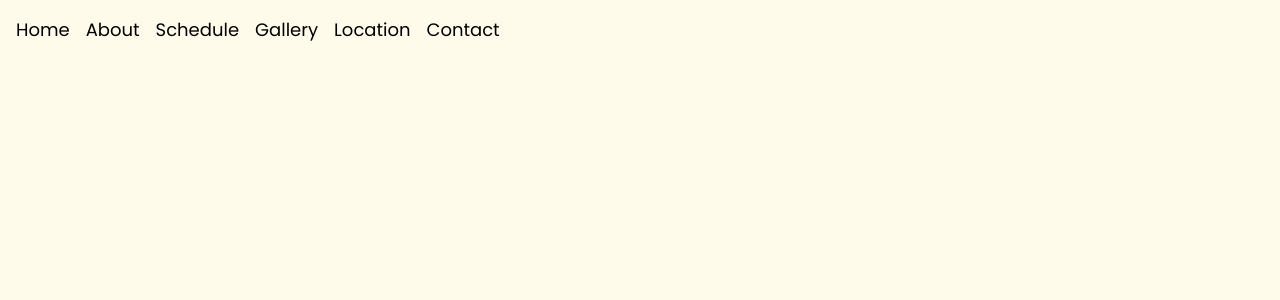
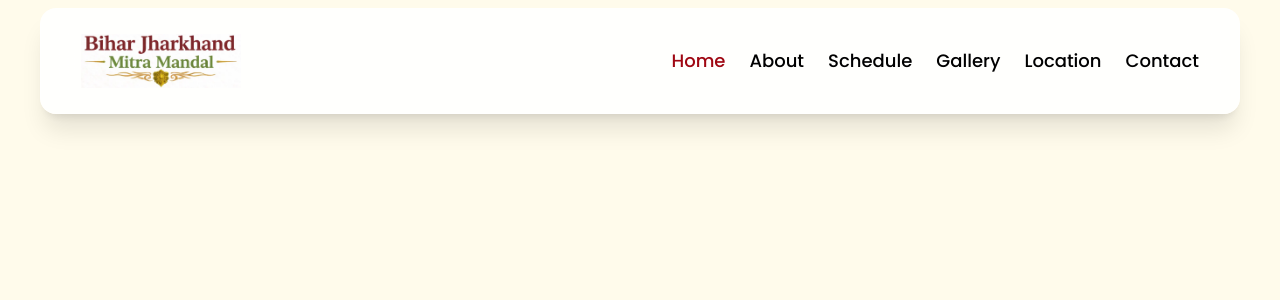
Before and after one commit to neoxsa/bihar-diwas-event-landing-page, a React (Vite) app: page / in a window 1280 px wide. Shown: the top 300 px of the page. Built offline with nearby package versions, Linux system fonts and the light colour scheme.

Commit message:
feat: update NavBar with logo and navigation links

```diff
--- a/src/components/NavBar.jsx
+++ b/src/components/NavBar.jsx
@@ -1,18 +1,58 @@
 import React from 'react'
+import logo from '/images/logo.webp'
+import { NavLink } from 'react-router-dom'
 
 export default function NavBar() {
+
+    // NavLink Class
+    const navLinkClass = ({ isActive }) => `${isActive ? 'text-red-800' : 'text-black'} hover:text-red-700 font-medium transition-all duration-300`
+
     return (
-<nav className='flex justify items-center p-4'>
+        <nav className='flex justify-between items-center px-4 mt-2 mx-5 md:py-2 md:px-10 md:mx-10 bg-white/90 backdrop-blur-xl border border-white/10 shadow-xl shadow-black/10 rounded-2xl transition-all duration-300'>
             <div>
-            {/* <img src={logo} alt="logo" className='w-10 h-10' /> */}
+                <img src={logo} alt="logo" className='w-30 h-25 xl:w-40 xl:h-22 object-contain' />
             </div>
-        <ul className='flex justify-center items-center gap-4 text-lg'>
-            <li>Home</li>
-            <li>About</li>
-            <li>Schedule</li>
-            <li>Gallery</li>
-            <li>Location</li>
-            <li>Contact</li>
+            <ul className='flex justify-center items-center md:gap-6 gap-2 text-lg'>
+                <li>
+                    <NavLink
+                        to="/"
+                        className={navLinkClass}>
+                        Home
+                    </NavLink>
+                </li>
+                <li>
+                    <NavLink
+                        to="/about"
+                        className={navLinkClass}>
+                        About
+                    </NavLink>
+                </li>
+                <li>
+                    <NavLink
+                        to="/schedule"
+                        className={navLinkClass}>
+                        Schedule</NavLink></li>
+                <li>
+                    <NavLink
+                        to="/gallery"
+                        className={navLinkClass}>
+                        Gallery
+                    </NavLink>
+                </li>
+                <li>
+                    <NavLink
+                        to="/location"
+                        className={navLinkClass}>
+                        Location
+                    </NavLink>
+                </li>
+                <li>
+                    <NavLink
+                        to="/contact"
+                        className={navLinkClass}>
+                        Contact
+                    </NavLink>
+                </li>
             </ul>
         </nav>
     )
```
Lines whose indentation alone changed are shown as unchanged.
